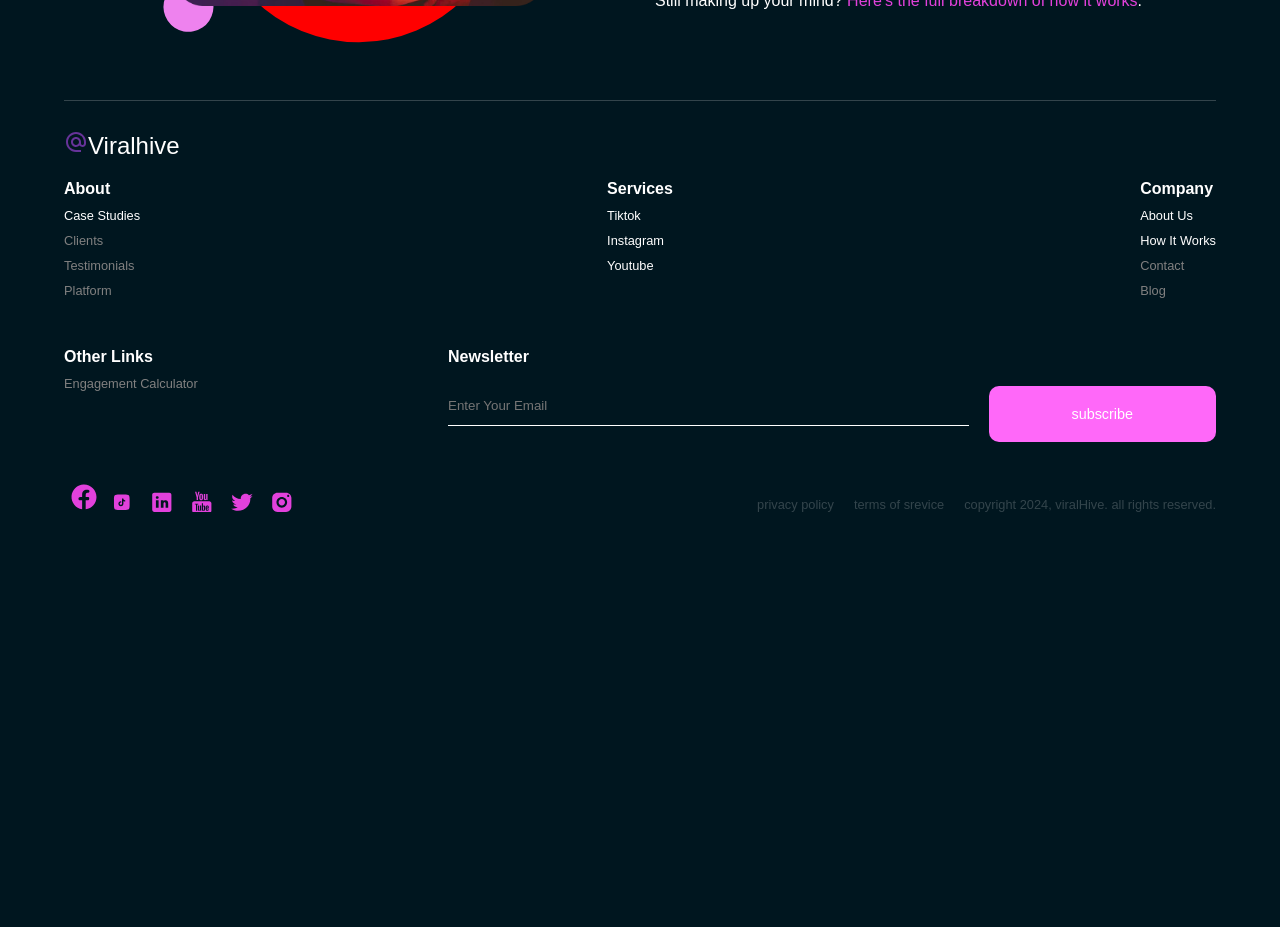
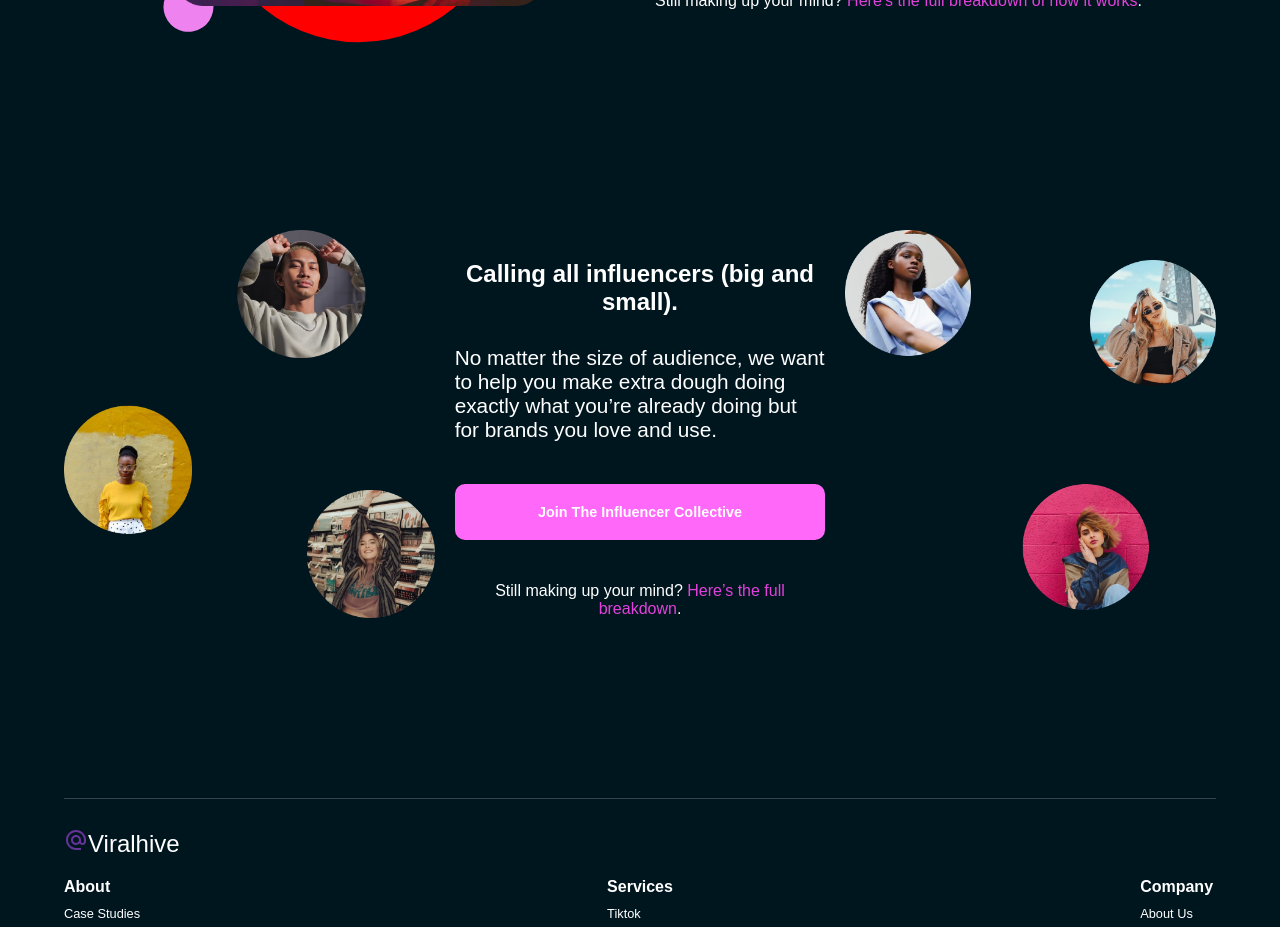
Before and after one commit to Mxchxxl/viralhive, a React (Vite) app: page / in a window 1280 px wide. Shown: the part 4700-5627 px from the top of the page. Before the commit the page ends 5246 px from the top, so only its background shows below. Built offline with nearby package versions, Linux system fonts and the light colour scheme.

Commit message:
infuencercta  component

```diff
--- /dev/null
+++ b/src/components/InfluencerCTA/InfluencerCTA.jsx
@@ -0,0 +1,38 @@
+import "./influencercta.scss"
+import Button from "../Button/Button"
+import LeftGroup from "/images/creators/left-group.png"
+import RightGroup from "/images/creators/right-group.png"
+
+
+const InfluencerCTA = () =>
+{
+    return (
+        <section className="influencercta-container">
+            <div className="influencercta-content">
+                <img src={LeftGroup} alt="image of social media influencers" />
+                <div className="text">
+                    <div className="stars"></div>
+
+                    <h1>Calling all influencers <span>(big and small)</span>.</h1>
+                    <p>
+                        No matter the size of audience, we want to help you make extra dough doing exactly what you’re already doing but for brands you love and use.
+                    </p>
+                    <Button
+                        text="join the influencer collective"
+                        effect={() =>
+                        {
+                            console.log( "clicked" )
+                        }}
+
+                    />
+                    <span>
+                        Still making up your mind? <a href="">Here’s the full breakdown</a>.
+                    </span>
+                </div>
+                <img src={RightGroup} alt="image of social media influencers" />
+            </div>
+        </section>
+    )
+}
+
+export default InfluencerCTA
--- /dev/null
+++ b/src/components/InfluencerCTA/influencercta.scss
@@ -0,0 +1,60 @@
+@import "../../../breakpoints.scss";
+
+.influencercta-container {
+  position: relative;
+  margin-block: 80px;
+  .influencercta-content {
+    display: grid;
+    grid-template-columns: 1fr;
+    @include lg {
+      padding-block: 100px;
+    }
+
+    @include lg {
+      grid-template-columns: 1fr 1fr 1fr;
+      column-gap: 20px;
+    }
+    .text {
+      display: flex;
+      justify-content: center;
+      flex-direction: column;
+      gap: 30px;
+
+      @include lg {
+        grid-column: 2/3;
+      }
+
+      h1 {
+        text-align: center;
+      }
+      p {
+        @include lg {
+          font-size: 1.3rem;
+        }
+      }
+      button {
+        width: 100%;
+        font-weight: 700;
+        text-transform: capitalize;
+        padding-inline: 20px;
+        max-width: 450px;
+        margin: auto;
+      }
+      span {
+        text-align: center;
+        a {
+          text-decoration: none;
+          color: var(--color);
+        }
+      }
+    }
+    img {
+      display: none;
+      @include lg {
+        display: block;
+        width: 100%;
+        height: auto;
+      }
+    }
+  }
+}
--- a/src/pages/Home/Home.jsx
+++ b/src/pages/Home/Home.jsx
@@ -3,6 +3,7 @@
 import CTA from "../../components/CTA/CTA"
 import Clients from "../../components/Clients/Clients"
 import Footer from "../../components/Footer/Footer"
+import InfluencerCTA from "../../components/InfluencerCTA/InfluencerCTA"
 import Navigation from "../../components/Navigation/Navigation"
 import OurprocessHero from "../../components/OurprocessHero/OurprocessHero"
 import Promo from "../../components/Promo/Promo"
@@ -43,6 +44,7 @@
             <CTA />
             <Results />
             <OurprocessHero />
+            <InfluencerCTA />
             <Footer />
         </div>
     )
```
